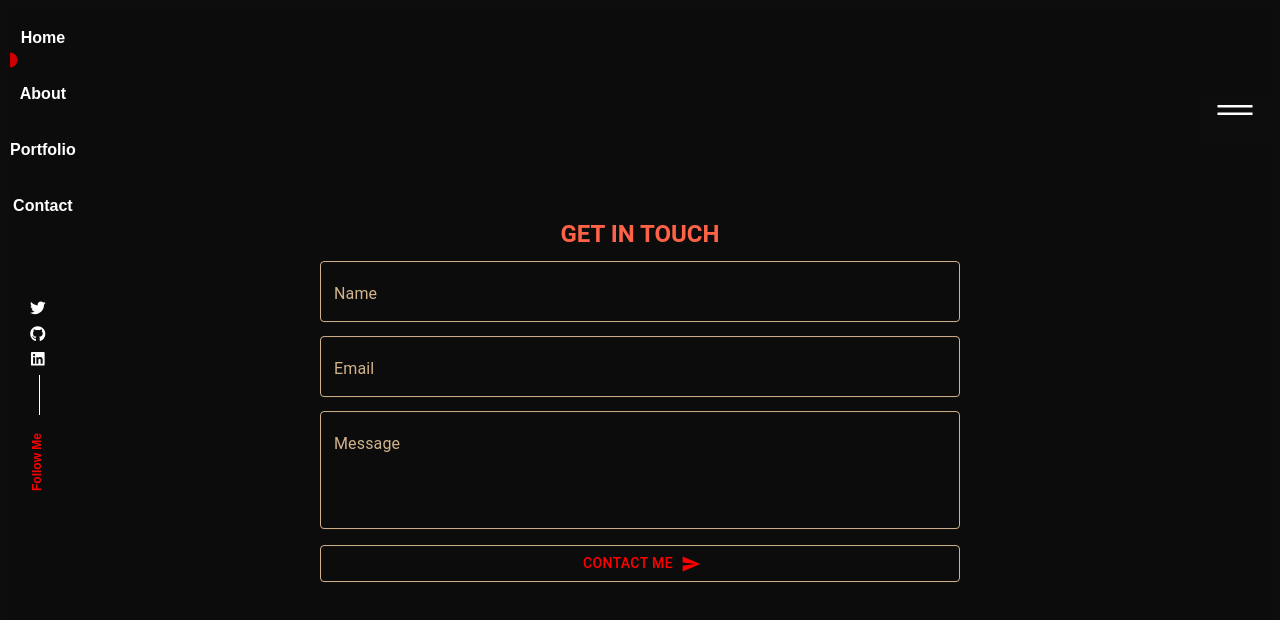
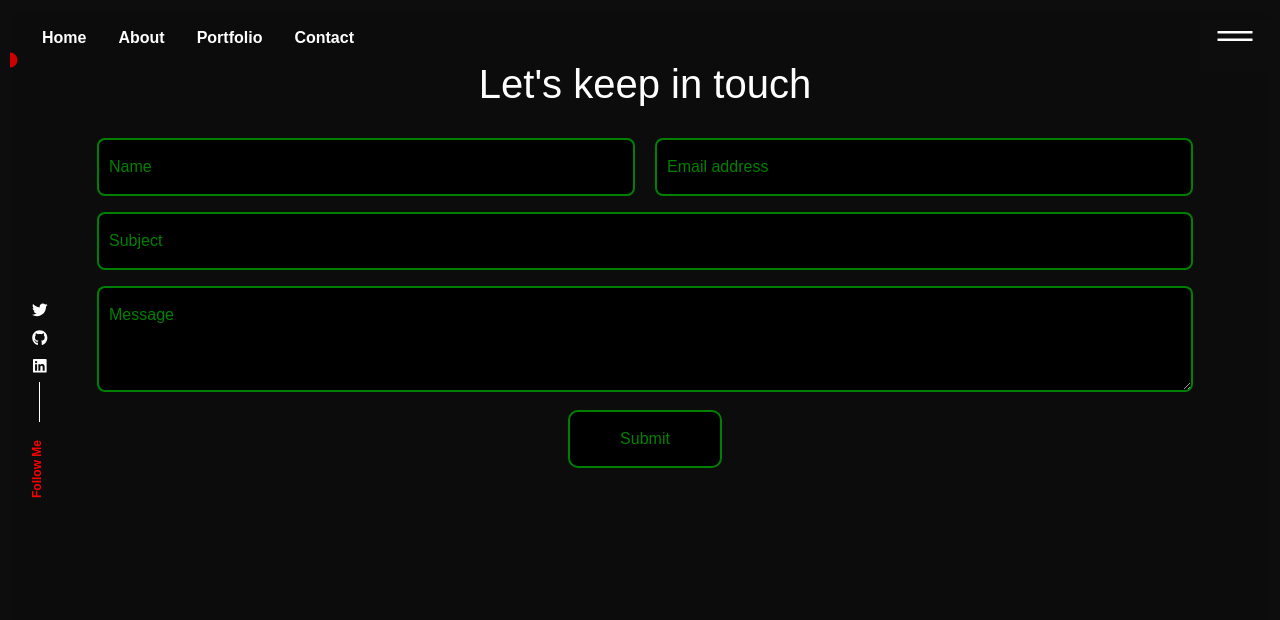
Before and after one commit to martinmorondo/martinmorondoportfoli0.github.io, a React (Vite) app: page /contact in a window 1280 px wide. Shown: the top 620 px of the page. Built offline with nearby package versions, Linux system fonts and the light colour scheme.

Commit message:
I finished creating the contact component and its styles

```diff
--- /dev/null
+++ b/src/components/contact/contact.css
@@ -0,0 +1,87 @@
+body {
+  background-color: #0c0c0c;
+}
+
+h1 {
+  margin-bottom: 2rem;
+}
+
+form {
+  margin-top: 20px;
+  background: var(--dark);
+}
+
+.formRow {
+  margin: 10px 0 20px 0;
+}
+
+.formInput {
+  padding: 15px 10px;
+  background-color: black;
+  box-shadow: 0 0 0 2px green;
+  border: none;
+  color: green;
+}
+
+.formInput:focus {
+  background-color: black;
+  outline: none;
+  box-shadow: 0 0 0 2px green;
+  color: #fff;
+}
+
+.formInput::placeholder {
+  color: green;
+  opacity: 1;
+}
+
+.formInput:focus::placeholder {
+  color: var(--light);
+  opacity: 1;
+}
+
+.errorMessage {
+  color: #f45532;
+  font-size: 14px;
+  margin: 0;
+  padding: 0;
+}
+
+#notifyToast {
+  color: #fff;
+  border-radius: 6px;
+  width: 200px;
+  margin-left: 75px;
+  background-color: var(--green);
+}
+
+.submit-btn {
+  background-color: black;
+  color: green !important;
+  padding: 15px 50px;
+  border: 2px solid green;
+  border-radius: 10px;
+  margin-bottom: 25px;
+  transition: .3s;
+}
+
+.submit-btn:hover {
+  background-color: rgba(0, 0, 0, 0.8);
+  color: white !important;
+  border: 2px solid green;
+  font-weight: bold;
+  transform: scale(1.1);
+}
+
+.submit-btn:disabled:hover {
+  background-color: black;
+  color: green !important;
+  cursor: wait;
+}
+
+@media (max-width: 768px) {
+  .submit-message {
+    width: 125px;
+    margin-left: 200px;
+  }
+}
--- a/src/components/contact/contact.js
+++ /dev/null
@@ -1,66 +0,0 @@
-import { makeStyles, TextField, withStyles } from '@material-ui/core';
-
-export const useStyles = makeStyles((theme) => ({
-  contactContainer: {
-    height: '100vh',
-  },
-  heading: {
-    color: 'tomato',
-    textAlign: 'center',
-    textTransform: 'uppercase',
-    marginBottom: '1rem',
-    fontWeight: 'bold',
-  },
-  form: {
-    top: '50%',
-    left: '50%',
-    transform: 'translate(-50%, -50%)',
-    position: 'absolute',
-  },
-  input: {
-    color: '#fff',
-  },
-  button: {
-    marginTop: '1rem',
-    color: 'red',
-    borderColor: 'tan',
-  },
-  field: {
-    margin: '1.2rem 0rem',
-  },
-  modal: {
-    display: 'flex',
-    alignItems: 'center',
-    justifyContent: 'center',
-  },
-  paper: {
-    backgroundColor: theme.palette.background.paper,
-    border: '2px solid #000',
-    boxShadow: theme.shadows[5],
-    padding: theme.spacing(2, 4, 3),
-  },
-}));
-
-export const InputField = withStyles({
-  root: {
-    '& label.Mui-focused': {
-      color: 'white',
-      marginBottom: '1.5rem',
-    },
-    '& label': {
-      color: 'tan',
-    },
-    '& .MuiOutlinedInput-root': {
-      '& fieldset': {
-        borderColor: 'tan',
-      },
-      '&:hover fieldset': {
-        borderColor: 'tan',
-      },
-      '&.Mui-focused fieldset': {
-        color: '#fff',
-        borderColor: 'tan',
-      },
-    },
-  },
-})(TextField);
--- a/src/components/contact/contacts.jsx
+++ b/src/components/contact/contacts.jsx
@@ -1,122 +1,163 @@
-import React, { useState } from 'react';
-import Box from '@material-ui/core/Box';
-import Button from '@material-ui/core/Button';
-import Grid from '@material-ui/core/Grid';
-import Modal from '@material-ui/core/Modal';
-import Typography from '@material-ui/core/Typography';
-import Send from '@material-ui/icons/Send';
-import axios from 'axios';
-import { InputField, useStyles } from './contact.js';
+import { useState } from 'react';
+import { useForm } from 'react-hook-form';
+import { ToastContainer, toast } from 'react-toastify';
+import emailjs from '@emailjs/browser';
+import 'react-toastify/dist/ReactToastify.min.css';
+import './contact.css';
 
 export const Contacts = () => {
-  const classes = useStyles();
-  const [open, setOpen] = React.useState(false);
+  const {
+    register,
+    handleSubmit,
+    reset,
+    formState: { errors }
+  } = useForm();
+  const [disabled, setDisabled] = useState(false);
 
-  const handleOpen = () => {
-    setOpen(true);
+  // Function that displays a success toast on bottom right of the page when form submission is successful
+  const toastifySuccess = () => {
+    toast('Form sent!', {
+      position: 'bottom-right',
+      autoClose: 5000,
+      hideProgressBar: true,
+      closeOnClick: true,
+      pauseOnHover: true,
+      draggable: false,
+      className: 'submit-feedback success',
+      toastId: 'notifyToast'
+    });
   };
 
-  const handleClose = () => {
-    setOpen(false);
-  };
+  // Function called on submit that uses emailjs to send email of valid contact form
+  const onSubmit = async (data) => {
+    // Destrcture data object
+    const { name, email, subject, message } = data;
+    try {
+      // Disable form while processing submission
+      setDisabled(true);
 
-  const [serverState, setServerState] = useState({
-    submitting: false,
-    status: null,
-  });
+      // Define template params
+      const templateParams = {
+        name,
+        email,
+        subject,
+        message
+      };
 
-  const handleServerResponse = (ok, msg, form) => {
-    setServerState({
-      submitting: false,
-      status: { ok, msg },
-    });
-    if (ok) {
-      form.reset();
+      // Use emailjs to email contact form data
+      await emailjs.send(
+        process.env.REACT_APP_SERVICE_ID,
+        process.env.REACT_APP_TEMPLATE_ID,
+        templateParams,
+        process.env.REACT_APP_USER_ID
+      );
+
+      // Reset contact form fields after submission
+      reset();
+      // Display success toast
+      toastifySuccess();
+      // Re-enable form submission
+      setDisabled(false);
+    } catch (e) {
+      console.log(e);
     }
-  };
-  const handleOnSubmit = (e) => {
-    e.preventDefault();
-    const form = e.target;
-    setServerState({ submitting: true });
-    axios({
-      method: 'post',
-      url: 'https://formspree.io/f/xgepkqol',
-      data: new FormData(form),
-    })
-      .then((r) => {
-        handleServerResponse(true, 'Thanks!', form);
-      })
-      .catch((r) => {
-        handleServerResponse(false, r.response.data.error, form);
-      });
   };
 
   return (
-    <Box component="div" className={classes.contactContainer}>
-      <Grid container justify="center">
-        <Box component="form" className={classes.form}>
-          <Typography variant="h5" className={classes.heading}>
-            Get in touch
-          </Typography>
+    <div className='ContactForm'>
+      <div className='container'>
+        <div className='row'>
+          <div className='col-12 text-center'>
+            <div className='contactForm'>
+              <h1>Let's keep in touch</h1>
+              <form id='contact-form' onSubmit={handleSubmit(onSubmit)} noValidate>
+                {/* Row 1 of form */}
+                <div className='row formRow'>
+                  <div className='col-6'>
+                    <input
+                      type='text'
+                      name='name'
+                      {...register('name', {
+                        required: {
+                          value: true,
+                          message: 'Please enter your name'
+                        },
+                        maxLength: {
+                          value: 30,
+                          message: 'Please use 30 characters or less'
+                        }
+                      })}
+                      className='form-control formInput'
+                      placeholder='Name'
+                    ></input>
+                    {errors.name && <span className='errorMessage'>{errors.name.message}</span>}
+                  </div>
+                  <div className='col-6'>
+                    <input
+                      type='email'
+                      name='email'
+                      {...register('email', {
+                        required: true,
+                        pattern:
+                          /^[a-zA-Z0-9.!#$%&’*+/=?^_`{|}~-]+@[a-zA-Z0-9-]+(?:\.[a-zA-Z0-9-]+)*$/
+                      })}
+                      className='form-control formInput'
+                      placeholder='Email address'
+                    ></input>
+                    {errors.email && (
+                      <span className='errorMessage'>Please enter a valid email address</span>
+                    )}
+                  </div>
+                </div>
+                {/* Row 2 of form */}
+                <div className='row formRow'>
+                  <div className='col'>
+                    <input
+                      type='text'
+                      name='subject'
+                      {...register('subject', {
+                        required: {
+                          value: true,
+                          message: 'Please enter a subject'
+                        },
+                        maxLength: {
+                          value: 75,
+                          message: 'Subject cannot exceed 75 characters'
+                        }
+                      })}
+                      className='form-control formInput'
+                      placeholder='Subject'
+                    ></input>
+                    {errors.subject && (
+                      <span className='errorMessage'>{errors.subject.message}</span>
+                    )}
+                  </div>
+                </div>
+                {/* Row 3 of form */}
+                <div className='row formRow'>
+                  <div className='col'>
+                    <textarea
+                      rows={3}
+                      name='message'
+                      {...register('message', {
+                        required: true
+                      })}
+                      className='form-control formInput'
+                      placeholder='Message'
+                    ></textarea>
+                    {errors.message && <span className='errorMessage'>Please enter a message</span>}
+                  </div>
+                </div>
 
-          <form onSubmit={handleOnSubmit}>
-            <InputField
-              fullWidth={true}
-              label="Name"
-              variant="outlined"
-              name="name"
-              inputProps={{ className: classes.input }}
-            />
-            <InputField
-              fullWidth={true}
-              label="Email"
-              variant="outlined"
-              name="email"
-              inputProps={{ className: classes.input }}
-              className={classes.field}
-            />
-            <InputField
-              fullWidth={true}
-              label="Message"
-              variant="outlined"
-              name="message"
-              multiline
-              rows={4}
-              inputProps={{ className: classes.input }}
-            />
-
-            <Button
-              type="submit"
-              variant="outlined"
-              fullWidth={true}
-              endIcon={<Send />}
-              className={classes.button}
-              onClick={handleOpen}
-            >
-              Contact Me
-            </Button>
-
-            {/* popup window */}
-            {serverState.status && (
-              <Modal
-                open={open}
-                onClose={handleClose}
-                className={classes.modal}
-              >
-                <div className={classes.paper}>
-                  <h1
-                    className={!serverState.status.ok ? 'errorMsg' : ''}
-                    style={{ color: 'tomato', textAlign: 'center' }}
-                  >
-                    {' '}
-                    {serverState.status.msg}
-                  </h1>
-                </div>
-              </Modal>
-            )}
-          </form>
-        </Box>
-      </Grid>
-    </Box>
+                <button className='submit-btn' disabled={disabled} type='submit'>
+                  Submit
+                </button>
+              </form>
+            </div>
+            <ToastContainer />
+          </div>
+        </div>
+      </div>
+    </div>
   );
 };
--- a/src/index.css
+++ b/src/index.css
@@ -1,7 +1,3 @@
-@tailwind base;
-@tailwind components;
-@tailwind utilities;
-
 :root {
   --bg-color: #0c0c0c;
   --primary-color: #0d0d0d;
--- /dev/null
+++ b/src/postcss.config.js
@@ -0,0 +1,6 @@
+module.exports = {
+    plugins: {
+      tailwindcss: {},
+      autoprefixer: {},
+    }
+  }
--- /dev/null
+++ b/src/tailwind.config.js
@@ -0,0 +1,10 @@
+module.exports = {
+    content: ["./src/**/*.{js,jsx,ts,tsx}"],
+    theme: {
+      extend: {},
+      fontFamily: {
+        signature: ["Great Vibes"],
+      },
+    },
+    plugins: [],
+  };
--- a/tailwind.config.js
+++ b/tailwind.config.js
@@ -1,10 +1,8 @@
+/** @type {import('tailwindcss').Config} */
 module.exports = {
-    content: ["./src/**/*.{js,jsx,ts,tsx}"],
-    theme: {
-      extend: {},
-      fontFamily: {
-        signature: ["Great Vibes"],
-      },
-    },
-    plugins: [],
-  };
+  content: ["./src/**/*.{html,js}"],
+  theme: {
+    extend: {},
+  },
+  plugins: [],
+}
```
Also changed, not shown: package.json (+16 -7 lines), 2 other files (tests, documents, lock files or other folders).
